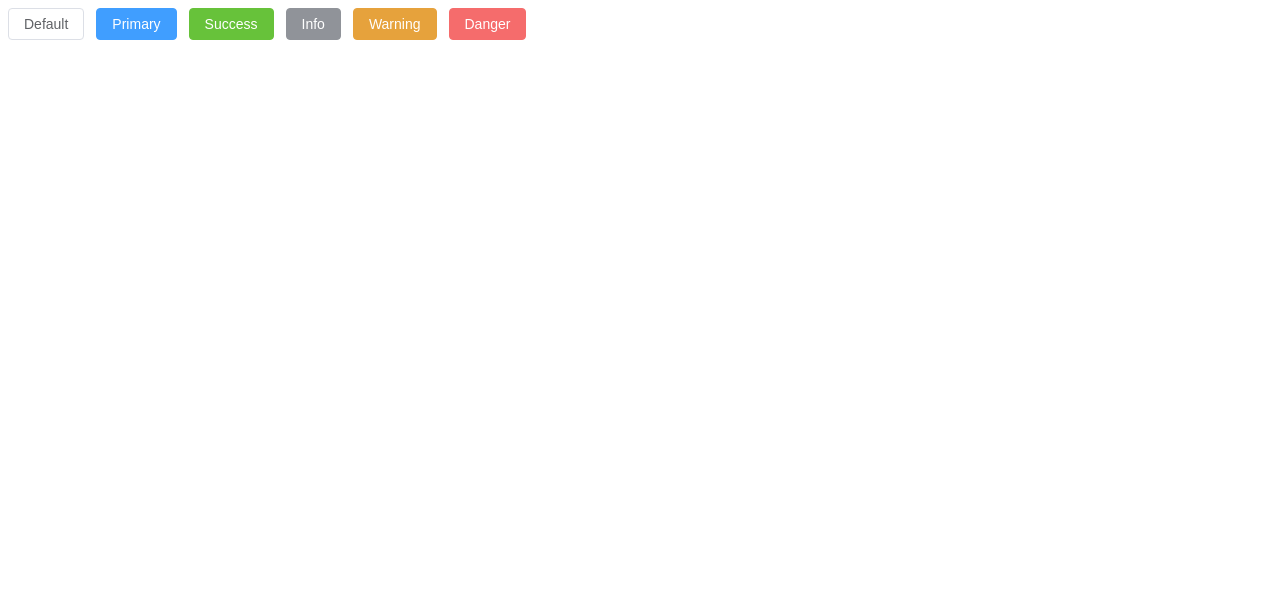
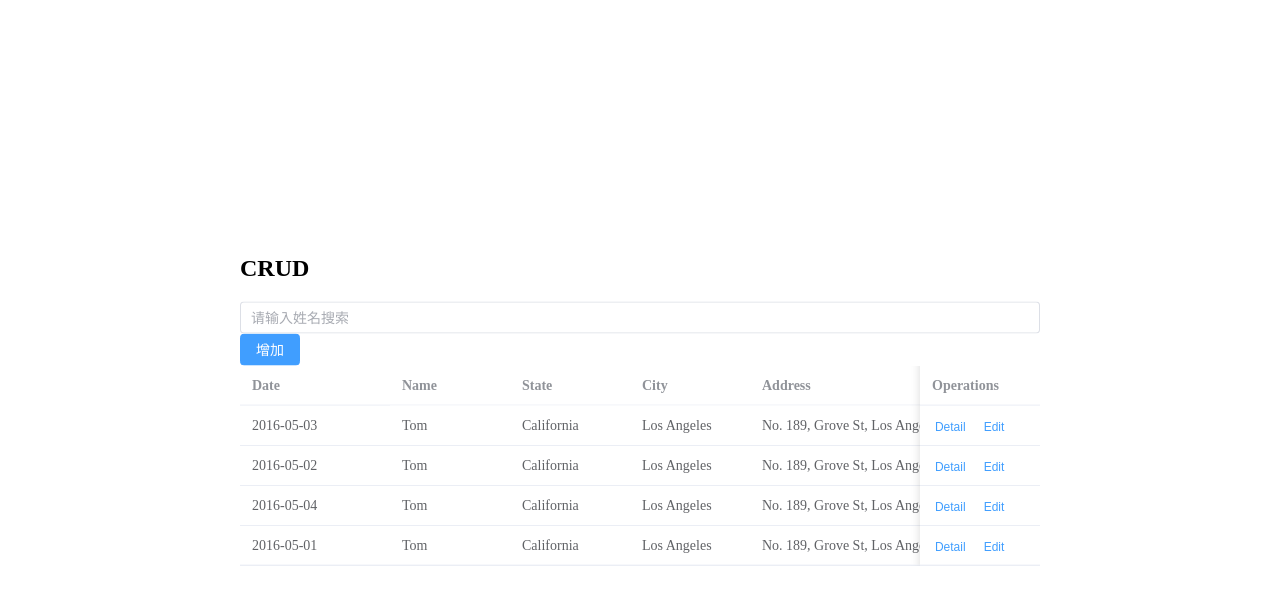
Before and after one commit to ranyong1997/vue3-demo, a Vue app: page / in a window 1280 px wide. Shown: the top 604 px of the page. Built offline with nearby package versions, Linux system fonts and the light colour scheme.

Commit message:
✨ feat: 新增内部布局

```diff
--- a/src/App.vue
+++ b/src/App.vue
@@ -3,21 +3,89 @@
  * @version:
  * @Author: 冉勇
  * @Date: 2022-12-27 09:50:33
- * @LastEditTime: 2022-12-27 10:21:23
+ * @LastEditTime: 2022-12-27 10:39:04
 -->
 <script setup>
+import { ref } from "vue";
+// 数据
+let queryInput = ref("")
+let tableData = ref([{
+    date: '2016-05-03',
+    name: 'Tom',
+    state: 'California',
+    city: 'Los Angeles',
+    address: 'No. 189, Grove St, Los Angeles',
+    zip: 'CA 90036',
+    tag: 'Home',
+},
+{
+    date: '2016-05-02',
+    name: 'Tom',
+    state: 'California',
+    city: 'Los Angeles',
+    address: 'No. 189, Grove St, Los Angeles',
+    zip: 'CA 90036',
+    tag: 'Office',
+},
+{
+    date: '2016-05-04',
+    name: 'Tom',
+    state: 'California',
+    city: 'Los Angeles',
+    address: 'No. 189, Grove St, Los Angeles',
+    zip: 'CA 90036',
+    tag: 'Home',
+},
+{
+    date: '2016-05-01',
+    name: 'Tom',
+    state: 'California',
+    city: 'Los Angeles',
+    address: 'No. 189, Grove St, Los Angeles',
+    zip: 'CA 90036',
+    tag: 'Office',
+}])
+// 方法
+const handleRowClick = () => {
+    console.log('click')
+}
 </script>
 
 <template>
-    <el-row class="mb-4">
-        <el-button>Default</el-button>
-        <el-button type="primary">Primary</el-button>
-        <el-button type="success">Success</el-button>
-        <el-button type="info">Info</el-button>
-        <el-button type="warning">Warning</el-button>
-        <el-button type="danger">Danger</el-button>
-    </el-row>
+    <div class="table-box">
+        <!-- 标题 -->
+        <div class="title">
+            <h2>CRUD</h2>
+        </div>
+        <!-- 功能 -->
+        <div class="query-box">
+            <el-input v-model="queryInput" placeholder="请输入姓名搜索" />
+            <el-button type="primary">增加</el-button>
+        </div>
+        <!-- 表格 -->
+        <el-table :data="tableData" style="width: 100%">
+            <el-table-column fixed prop="date" label="Date" width="150" />
+            <el-table-column prop="name" label="Name" width="120" />
+            <el-table-column prop="state" label="State" width="120" />
+            <el-table-column prop="city" label="City" width="120" />
+            <el-table-column prop="address" label="Address" width="600" />
+            <el-table-column prop="zip" label="Zip" width="120" />
+            <el-table-column fixed="right" label="Operations" width="120">
+                <template #default>
+                    <el-button link type="primary" size="small" @click="handleRowClick">Detail</el-button>
+                    <el-button link type="primary" size="small">Edit</el-button>
+                </template>
+            </el-table-column>
+        </el-table>
+    </div>
 </template>
 
 <style scoped>
+.table-box{
+    width:800px;
+    position: absolute;
+    top:50%;
+    left: 50%;
+    transform: translate(-50%,-50%);
+}
 </style>
```
Also changed, not shown: 1 other file (tests, documents, lock files or other folders).
